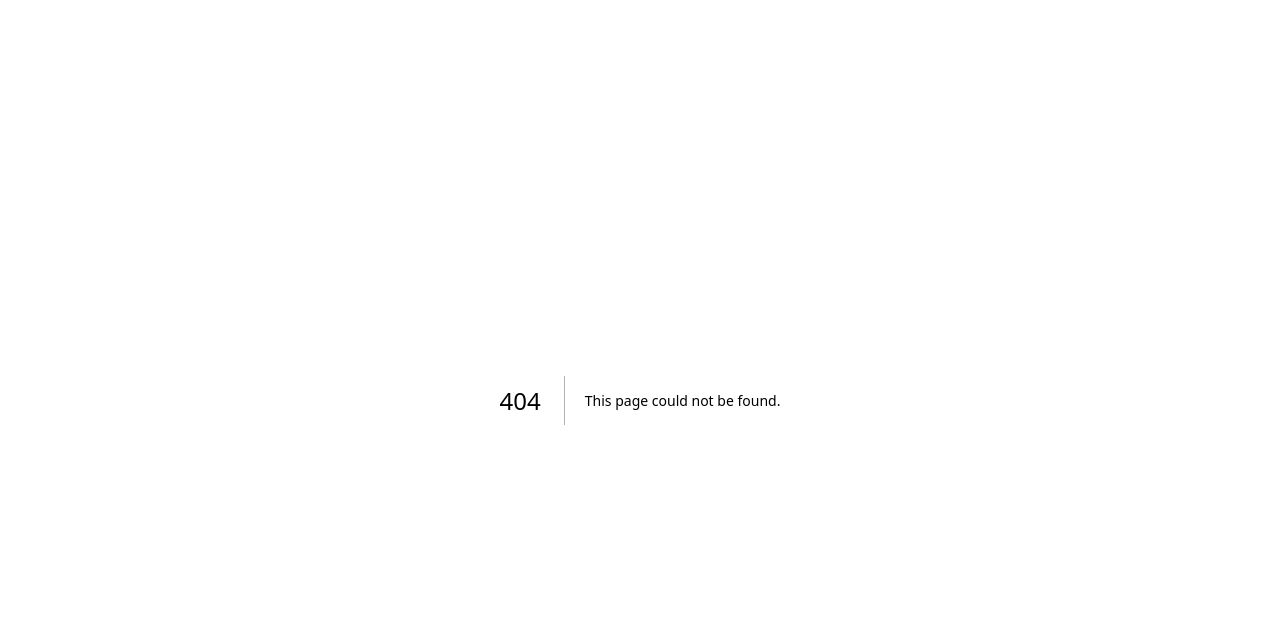
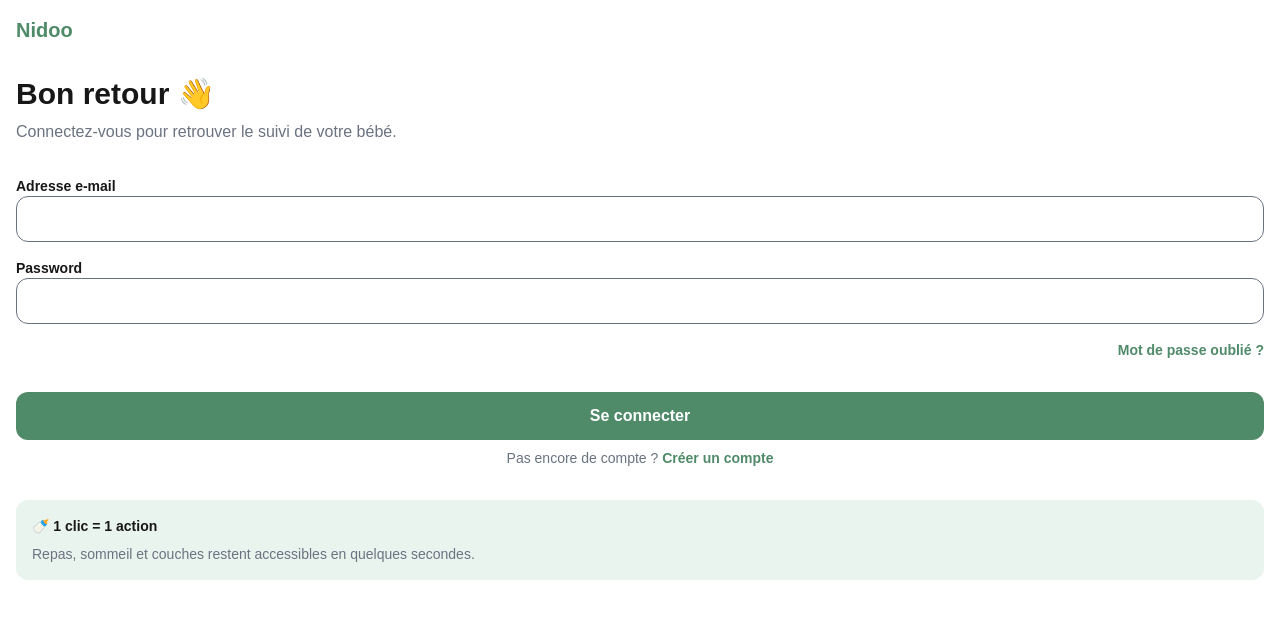
Before and after one commit to jeancharlescano/nidoo, a Next.js app: page /login in a window 1280 px wide. Before the commit this address had no page. Shown: the top 618 px of the page. Built offline with nearby package versions, Linux system fonts and the light colour scheme; no server answers.

Commit message:
Page de connexion

```diff
--- a/package.json
+++ b/package.json
@@ -18,7 +18,7 @@
     "bcryptjs": "^3.0.3",
     "dotenv": "^17.4.2",
     "next": "16.2.12",
-    "next-auth": "^4.24.15",
+    "next-auth": "^5.0.0-beta.32",
     "pg": "^8.22.0",
     "react": "19.2.4",
     "react-dom": "19.2.4",
--- /dev/null
+++ b/src/@types/User.ts
@@ -0,0 +1,6 @@
+export interface User {
+  id: string;
+  email: string;
+  firstname?: string;
+  lastname?: string;
+}
--- /dev/null
+++ b/src/@types/next-auth.d.ts
@@ -0,0 +1,24 @@
+// types/next-auth.d.ts
+import { DefaultSession, DefaultUser } from "next-auth";
+import { JWT as DefaultJWT } from "next-auth/jwt";
+
+declare module "next-auth" {
+  interface User extends DefaultUser {
+    firstName: string | null;
+    lastName: string | null;
+  }
+
+  interface Session extends DefaultSession {
+    user: {
+      firstName: string;
+      lastName: string;
+    } & DefaultSession["user"];
+  }
+}
+
+declare module "next-auth/jwt" {
+  interface JWT extends DefaultJWT {
+    firstName: string;
+    lastName: string;
+  }
+}
--- /dev/null
+++ b/src/app/login/page.tsx
@@ -0,0 +1,31 @@
+import IntroHeader from "@/components/IntroHeader";
+import SignIn from "@/components/sign-in";
+
+export default async function Login({
+	searchParams,
+}: {
+	searchParams: Promise<{ error?: string }>;
+}) {
+	const { error } = await searchParams;
+	return (
+		<div className="p-4">
+			<IntroHeader />
+			<h2 className="text-3xl mb-2 font-semibold">Bon retour 👋</h2>
+			<p className="text-[#6B7280] mb-8">
+				Connectez-vous pour retrouver le suivi de votre bébé.
+			</p>
+			{error && (
+				<p className="text-red-500 text-sm mb-4">
+					Email ou mot de passe incorrect.
+				</p>
+			)}
+			<SignIn />
+			<div className="bg-[#EAF4EE] w-full p-4 rounded-xl ">
+				<p className="text-sm font-bold mb-2">🍼 1 clic = 1 action</p>
+				<p className="text-sm font-medium text-[#6B7280]">
+					Repas, sommeil et couches restent accessibles en quelques secondes.
+				</p>
+			</div>
+		</div>
+	);
+}
--- a/src/auth.ts
+++ b/src/auth.ts
@@ -2,8 +2,9 @@ import NextAuth from "next-auth";
 import Credentials from "next-auth/providers/credentials";
 import { prisma } from "./lib/prisma";
 import bcrypt from "bcryptjs";
+import { signInSchema } from "./lib/zod";
 
-export const { auth, handlers } = NextAuth({
+export const { auth, signIn, signOut, handlers } = NextAuth({
 	providers: [
 		Credentials({
 			id: "credentialsProvider",
@@ -13,23 +14,29 @@ export const { auth, handlers } = NextAuth({
 				password: { label: "password", type: "password" },
 			},
 			async authorize(credentials) {
+				console.log("🚀 ~ credentials:", credentials)
 				if (!credentials) return null;
+
+				const { email, password: inputPassword } =
+					await signInSchema.parseAsync(credentials);
 
 				const user = await prisma.user.findUnique({
 					where: {
-            email: credentials.email,
+						email: email,
 					},
 				});
-        if (!user) return null;
 
-        const passwordMatch = await bcrypt.compare(
-          credentials.password as string,
-          user.password,
-        );
-        if (!passwordMatch) return null;
+				console.log("🚀 ~ user:", user)
+				if (!user || !(await bcrypt.compare(inputPassword, user.password)))
+					return null;
 
-        return user;
+				const { password, ...userWithoutPassword } = user;
+				console.log("🚀 ~ userWithoutPassword:", userWithoutPassword)
+				return userWithoutPassword;
 			},
 		}),
 	],
+	pages: {
+		signIn: "/login",
+	},
 });
--- /dev/null
+++ b/src/components/IntroHeader.tsx
@@ -0,0 +1,5 @@
+export default function IntroHeader() {
+  return (
+    <h1 className="text-xl text-[#4F8A69] font-semibold mb-8">Nidoo</h1>
+  )
+}
--- /dev/null
+++ b/src/components/sign-in.tsx
@@ -0,0 +1,65 @@
+import { signIn } from "@/auth";
+import { AuthError } from "next-auth";
+import { redirect } from "next/navigation";
+import Link from "next/link";
+
+export default function SignIn() {
+	return (
+		<form
+			action={async (formData) => {
+				"use server";
+				try {
+					formData.append("redirectTo", "/dashboard");
+					console.log("🚀 ~ SignIn ~ formData:", formData);
+					await signIn("credentials", formData);
+				} catch (error) {
+					if (error instanceof AuthError)
+						return redirect("/login?error=CredentialsSignin");
+					throw error;
+				}
+			}}
+		>
+			<label className="flex flex-col text-sm font-semibold mb-4">
+				Adresse e-mail
+				<input
+					className="border px-2 p-3 rounded-xl text-[#6B7280] font-medium tracking-wider"
+					name="email"
+					type="email"
+				/>
+			</label>
+			<label className="flex flex-col text-sm font-semibold mb-4">
+				Password
+				<input
+					className="border px-2 p-3 rounded-xl tracking-widest text-[#6B7280] font-semibold"
+					name="password"
+					type="password"
+				/>
+			</label>
+			<div className="w-full flex justify-end mb-8">
+				<Link
+					href="/forgot-password"
+					className="text-sm font-semibold text-[#4F8A69] hover:underline cursor-pointer"
+				>
+					Mot de passe oublié ?
+				</Link>
+			</div>
+			<button
+				type="submit"
+				className="bg-[#4F8A69] text-white py-3 w-full rounded-xl text-md font-semibold mb-2 cursor-pointer"
+			>
+				Se connecter
+			</button>
+			<div className="w-full flex justify-center mb-8">
+				<p className="text-sm text-[#6B7280]">
+					Pas encore de compte ?{" "}
+					<Link
+						href="/sign-up"
+						className=" font-semibold text-[#4F8A69] hover:underline cursor-pointer"
+					>
+						Créer un compte
+					</Link>
+				</p>
+			</div>
+		</form>
+	);
+}
--- /dev/null
+++ b/src/lib/zod.ts
@@ -0,0 +1,11 @@
+import { object, string } from "zod";
+
+export const signInSchema = object({
+	email: string({ error: "Email is required" })
+		.min(1, "Email is required")
+		.email("Invalid email"),
+	password: string({ error: "Password is required" })
+		.min(1, "Password is required")
+		.min(8, "Password must be more than 8 characters")
+		.max(32, "Password must be less than 32 characters"),
+});
--- a/src/proxy.ts
+++ b/src/proxy.ts
@@ -1,6 +1,4 @@
-import { auth } from "@/auth";
-
-export const proxy = auth;
+export { auth as proxy } from "@/auth";
 
 export const config = {
   matcher: ["/((?!api|_next/static|_next/image|favicon.ico).*)"],
```
Also changed, not shown: src/app/api/auth/[...nextauth]/route.ts (renamed from src/api/auth/[...nextauth]/route.ts), 1 other file (tests, documents, lock files or other folders). Lines whose indentation alone changed are shown as unchanged.
